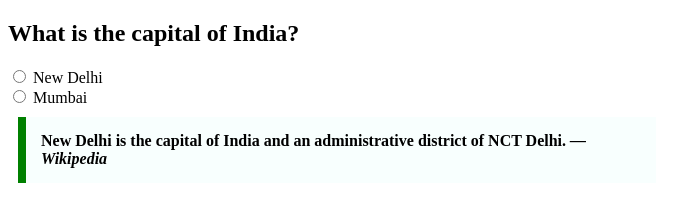
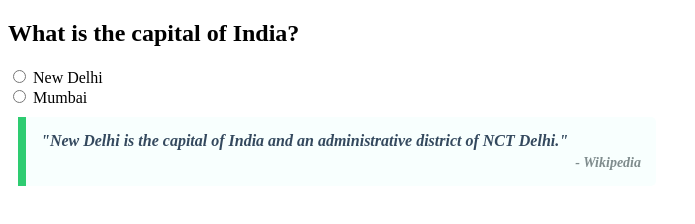
Before and after one commit to acciojob/trivia-abhinash3007, a website: page main.html in a window 1280 px wide. Shown: the whole page, without its empty margins (0-695 px from the left). Drawn offline with Linux system fonts and the light colour scheme.

Commit message:
created a submission

```diff
--- a/main.html
+++ b/main.html
@@ -8,25 +8,23 @@
 
 <body>
 	<!-- the entire body must be written by student -->
-<div class="quiz-container">
+	 <div class="quiz-container">
         <h2>What is the capital of India?</h2>
 
-        <div class="options-group">
-            <div class="option-item">
-                <input type="radio" id="new_delhi" name="capital" value="New Delhi">
-                <label for="new_delhi">New Delhi</label>
-            </div>
-            <div class="option-item">
-                <input type="radio" id="mumbai" name="capital" value="Mumbai">
-                <label for="mumbai">Mumbai</label>
-            </div>
+        <div class="option">
+            <input type="radio" id="delhi" name="capital" value="New Delhi">
+            <label for="delhi">New Delhi</label>
+        </div>
+
+        <div class="option">
+            <input type="radio" id="mumbai" name="capital" value="Mumbai">
+            <label for="mumbai">Mumbai</label>
         </div>
 
         <blockquote>
-            New Delhi is the capital of India and an administrative district of NCT Delhi.
-            <cite>— Wikipedia</cite>
+            "New Delhi is the capital of India and an administrative district of NCT Delhi."
+            <div class="reference">- Wikipedia</div>
         </blockquote>
-</div>
     <script type="text/javascript" src="./script.js">
 </script>
 
--- a/styles.css
+++ b/styles.css
@@ -2,8 +2,17 @@ blockquote {
             max-width: 600px;
             margin: 10px;
             padding: 15px;
-    border-left: 8px solid green;
+            border-left: 8px solid #2ecc71;
             background-color: #f8fffe;
             font-weight: bold;
+            font-style: italic;
+            color: #34495e;
+            border-radius: 0 5px 5px 0;
         }
-/* Your CSS Code here. */
+
+        .reference {
+            font-size: 14px;
+            color: #7f8c8d;
+            margin-top: 5px;
+             text-align: right;
+        }
```
Lines whose indentation alone changed are shown as unchanged.
